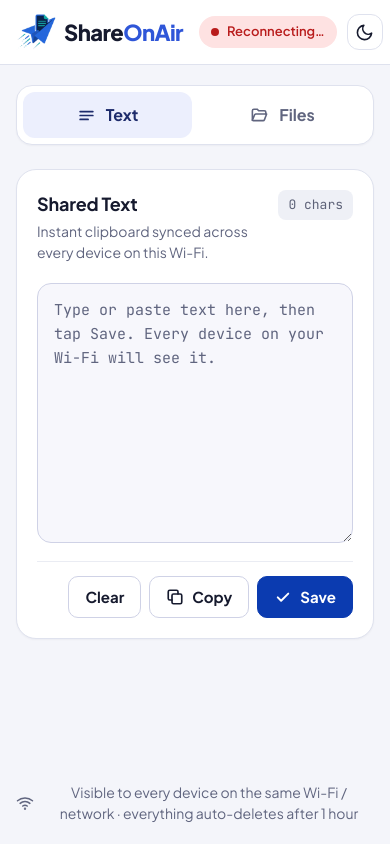
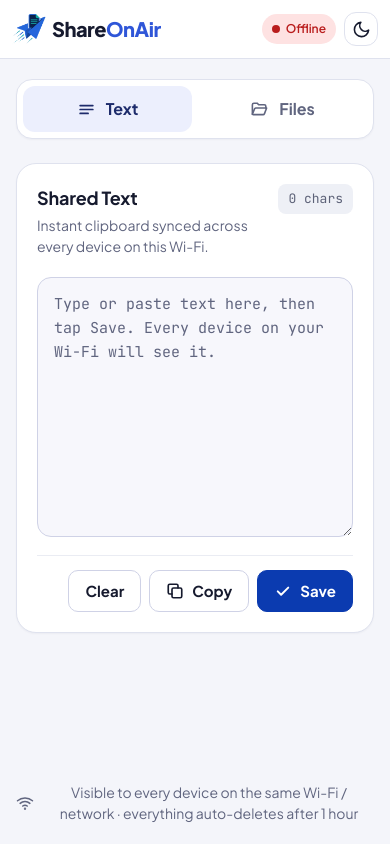
Before and after one commit to aete-sam/shareonair, a website: page public/index.html in a window 390 px wide. Drawn offline with Linux system fonts and the light colour scheme; no server answers.

Commit message:
UI changes: Improved mobile responsiveness

```diff
--- a/public/index.html
+++ b/public/index.html
@@ -61,7 +61,10 @@
   :root[data-theme="dark"] .brand .logo-dark{display:block}
   .brand span{color:#2f56d8}
   :root[data-theme="dark"] .brand span{color:#7d97ff}
-  .pills{display:flex;align-items:center;gap:10px}
+  .brand{min-width:0}
+  .brand > div{white-space:nowrap}
+  .pills{display:flex;align-items:center;gap:10px;flex:none}
+  .pill.status .short{display:none}
   .pill{display:inline-flex;align-items:center;gap:8px;height:36px;padding:0 16px;border-radius:99px;font-size:14px;font-weight:600;background:var(--chip);color:var(--chip-ink);white-space:nowrap}
   .pill svg{width:16px;height:16px}
   .pill.status{background:var(--bad-bg);color:var(--bad)}
@@ -179,13 +182,23 @@
   @media (max-width:560px){
     .m-only{display:block}
     .pill.ttl{display:none}
-    .theme{width:36px;height:36px}
+    .theme{width:36px;height:36px;flex:none}
+    .pills{gap:8px}
+    .pill.status .long{display:none}
+    .pill.status .short{display:inline}
     .item{gap:12px;padding:14px 12px}
     .ico{width:42px;height:42px;font-size:11px}
     .name{font-size:15px}
     .meta .muted{font-size:13px}
     .acts .btn{padding:0 12px}
     .acts .btn .lbl{display:none}
+  }
+  @media (max-width:400px){
+    header{gap:8px;padding:12px}
+    .brand{font-size:20px;gap:6px;letter-spacing:-.5px}
+    .brand .logo{width:34px;height:34px}
+    .pill{height:30px;padding:0 10px;font-size:12px;gap:6px}
+    .theme{width:34px;height:34px}
   }
   @media (max-width:380px){
     .row .btns{width:100%}
@@ -203,7 +216,7 @@
     </a>
     <div class="pills">
       <span class="pill ttl"><svg viewBox="0 0 24 24" fill="none" stroke="currentColor" stroke-width="2" stroke-linecap="round" stroke-linejoin="round"><circle cx="12" cy="12" r="9"/><path d="M12 7v5l3 2"/></svg><span id="ttlPill">1h auto-delete</span></span>
-      <span id="status" class="pill status"><i></i><span>Connecting…</span></span>
+      <span id="status" class="pill status"><i></i><span class="long">Connecting…</span><span class="short">…</span></span>
       <button id="themeBtn" class="theme" title="Toggle light / dark mode" aria-label="Toggle light / dark mode">
         <svg class="moon" viewBox="0 0 24 24" fill="none" stroke="currentColor" stroke-width="2" stroke-linecap="round" stroke-linejoin="round"><path d="M21 12.8A9 9 0 1 1 11.2 3a7 7 0 0 0 9.8 9.8z"/></svg>
         <svg class="sun" viewBox="0 0 24 24" fill="none" stroke="currentColor" stroke-width="2" stroke-linecap="round" stroke-linejoin="round"><circle cx="12" cy="12" r="4"/><path d="M12 2v2M12 20v2M4.9 4.9l1.4 1.4M17.7 17.7l1.4 1.4M2 12h2M20 12h2M4.9 19.1l1.4-1.4M17.7 6.3l1.4-1.4"/></svg>
@@ -357,7 +370,9 @@ function render() {
 
 function setStatus(on, devices) {
   $('#status').classList.toggle('on', on);
-  $('#status span').textContent = on ? `${devices} device${devices === 1 ? '' : 's'} online` : 'Reconnecting…';
+  $('#status .long').textContent = on ? `${devices} device${devices === 1 ? '' : 's'} online` : 'Reconnecting…';
+  $('#status .short').textContent = on ? `${devices} online` : 'Offline';
+  $('#status').title = $('#status .long').textContent;
 }
 
 // ---------- Live updates ----------
```
